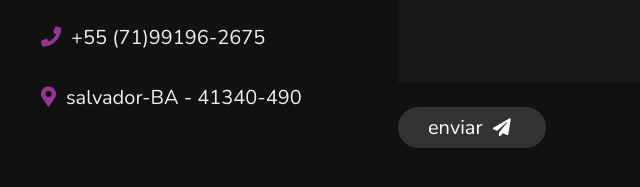
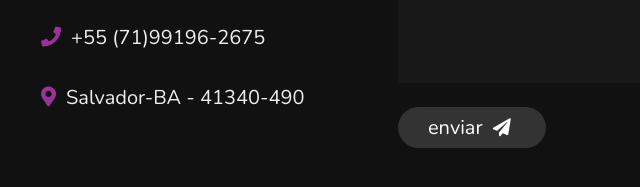
Before and after one commit to Lucantter/mvporfolio, a plain HTML site: page index.html in a window 1280 px wide. Shown: the part 3621-3808 px from the top of the page, 369-1009 px from the left. Drawn offline with nearby package versions, Linux system fonts and the light colour scheme.

Commit message:
correction

```diff
--- a/index.html
+++ b/index.html
@@ -218,7 +218,7 @@
             <h3><i class="fas fa-envelope"></i> marcelodg07@hotmail.com </h3>
             <h3><i class="fas fa-phone"></i> +55 (71)99399-3538 </h3>
             <h3><i class="fas fa-phone"></i> +55 (71)99196-2675 </h3>
-            <h3><i class="fas fa-map-marker-alt"></i> salvador-BA - 41340-490 </h3>
+            <h3><i class="fas fa-map-marker-alt"></i> Salvador-BA - 41340-490 </h3>
         </div>
 
     </div>
```
